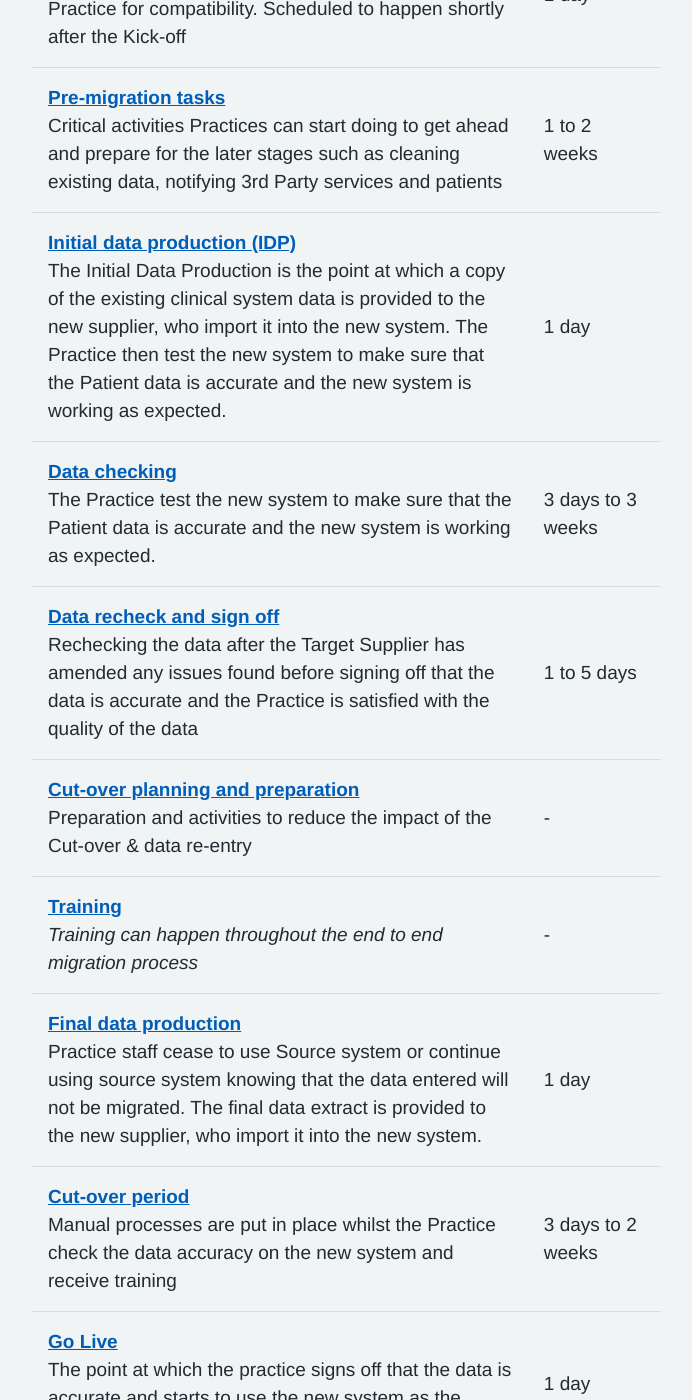
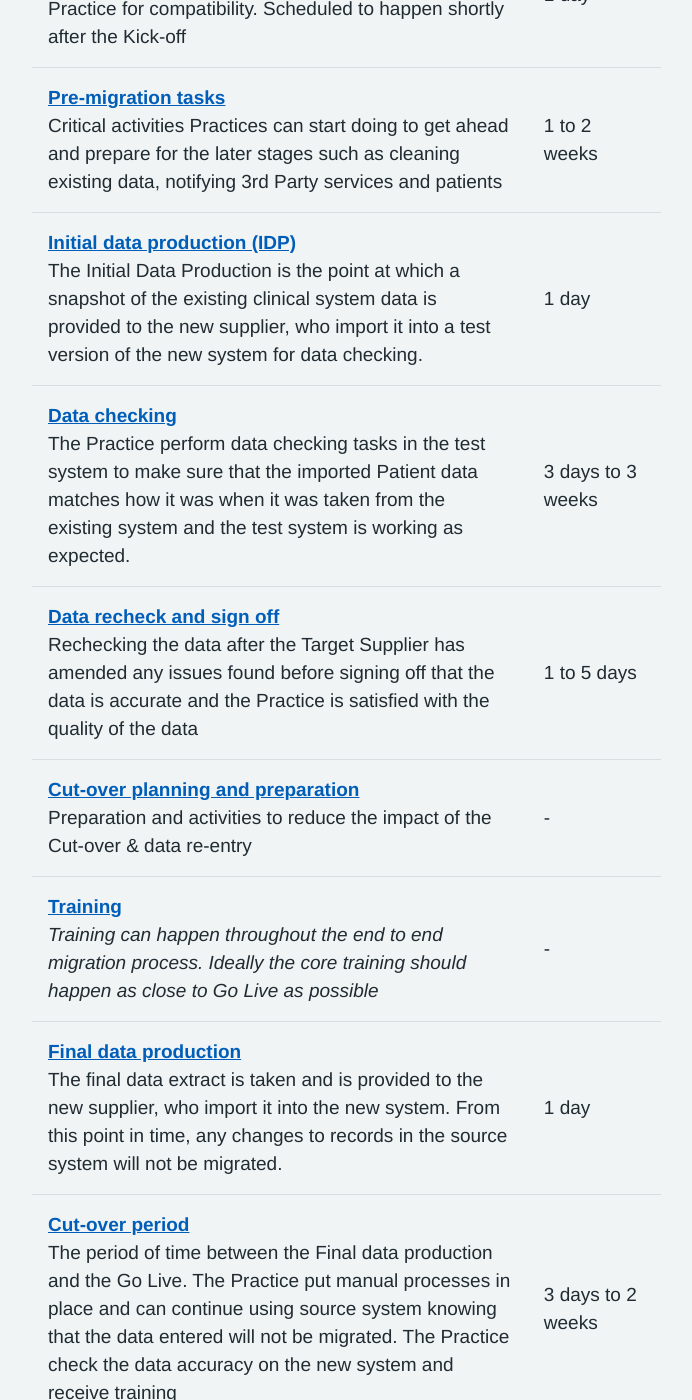
Before and after one commit to nhsconnect/prm-practice-migration, a Jekyll site: the page built from guide/index.md, in a window 1280 px wide and 1400 px high, scrolled down 1842 px. Shown: the whole window, without its empty margins (128-820 px from the left). Built offline with Jekyll 4.4.1, drawn with Linux system fonts in a browser that asks for light colours; some web fonts are replaced.

Commit message:
[PT] Update phase descriptions following feedback from Claire Founders

```diff
--- a/guide/index.md
+++ b/guide/index.md
@@ -33,13 +33,13 @@ Here is an overview of the key phases...
 | __[Kick-off meeting](/prm-practice-migration/guide/kick-off)__ <br>Gathering all the key people who will be involved in your migration to discuss the end to end process of migrating your system    | 1 day |
 | __[Technical survey](/prm-practice-migration/guide/technical-survey)__ <br>Checking the existing hardware and software at the Practice for compatibility. Scheduled to happen shortly after the Kick-off | 1 day |
 | __[Pre-migration tasks](/prm-practice-migration/guide/pre-migration-tasks)__ <br>Critical activities Practices can start doing to get ahead and prepare for the later stages such as cleaning existing data, notifying 3rd Party services and patients | 1 to 2 weeks |
-| __[Initial data production (IDP)](/prm-practice-migration/guide/initial-data-production)__ <br>The Initial Data Production is the point at which a copy of the existing clinical system data is provided to the new supplier, who import it into the new system. The Practice then test the new system to make sure that the Patient data is accurate and the new system is working as expected. | 1 day |
-| __[Data checking](/prm-practice-migration/guide/initial-data-production#data-checking)__ <br>The Practice test the new system to make sure that the Patient data is accurate and the new system is working as expected. | 3 days to 3 weeks |
+| __[Initial data production (IDP)](/prm-practice-migration/guide/initial-data-production)__ <br>The Initial Data Production is the point at which a snapshot of the existing clinical system data is provided to the new supplier, who import it into a test version of the new system for data checking. | 1 day |
+| __[Data checking](/prm-practice-migration/guide/initial-data-production#data-checking)__ <br>The Practice perform data checking tasks in the test system to make sure that the imported Patient data matches how it was when it was taken from the existing system and the test system is working as expected. | 3 days to 3 weeks |
 | __[Data recheck and sign off](/prm-practice-migration/guide/initial-data-production#data-checking)__ <br>Rechecking the data after the Target Supplier has amended any issues found before signing off that the data is accurate and the Practice is satisfied with the quality of the data | 1 to 5 days |
 | __[Cut-over planning and preparation](/prm-practice-migration/guide/planning-for-cut-over)__ <br>Preparation and activities to reduce the impact of the Cut-over & data re-entry | - |
-| __[Training](/prm-practice-migration/guide/training)__ <br>_Training can happen throughout the end to end migration process_ | - |
-| __[Final data production](/prm-practice-migration/guide/cutover-and-go-live#final-data-production)__ <br> Practice staff cease to use Source system or continue using source system knowing that the data entered will not be migrated. The final data extract is provided to the new supplier, who import it into the new system.| 1 day |
-| __[Cut-over period](/prm-practice-migration/guide/cutover-and-go-live)__ <br> Manual processes are put in place whilst the Practice check the data accuracy on the new system and receive training | 3 days to 2 weeks |
+| __[Training](/prm-practice-migration/guide/training)__ <br>_Training can happen throughout the end to end migration process. Ideally the core training should happen as close to Go Live as possible_ | - |
+| __[Final data production](/prm-practice-migration/guide/cutover-and-go-live#final-data-production)__ <br> The final data extract is taken and is provided to the new supplier, who import it into the new system. From this point in time, any changes to records in the source system will not be migrated.  | 1 day |
+| __[Cut-over period](/prm-practice-migration/guide/cutover-and-go-live)__ <br> The period of time between the Final data production and the Go Live. The Practice put manual processes in place and can continue using source system knowing that the data entered will not be migrated. The Practice check the data accuracy on the new system and receive training | 3 days to 2 weeks |
 | __[Go Live](/prm-practice-migration/guide/cutover-and-go-live#sign-off-go-live-data)__ <br> The point at which the practice signs off that the data is accurate and starts to use the new system as the primary system | 1 day |
 | __[Post Go Live](/prm-practice-migration/guide/post-go-live)__ <br> Practice staff re-enter data for Appointments, Prescriptions etc that took place during the Cut-over period | 5 days to 2 weeks |
 | __[End of migration](/prm-practice-migration/guide/end-of-migration)__ <br> The point at which all data has been re-entered, all training is complete and the practice is comfortably using the new system. Access to the old system has ended and the new system has been officially signed off by the practice| - |
```
